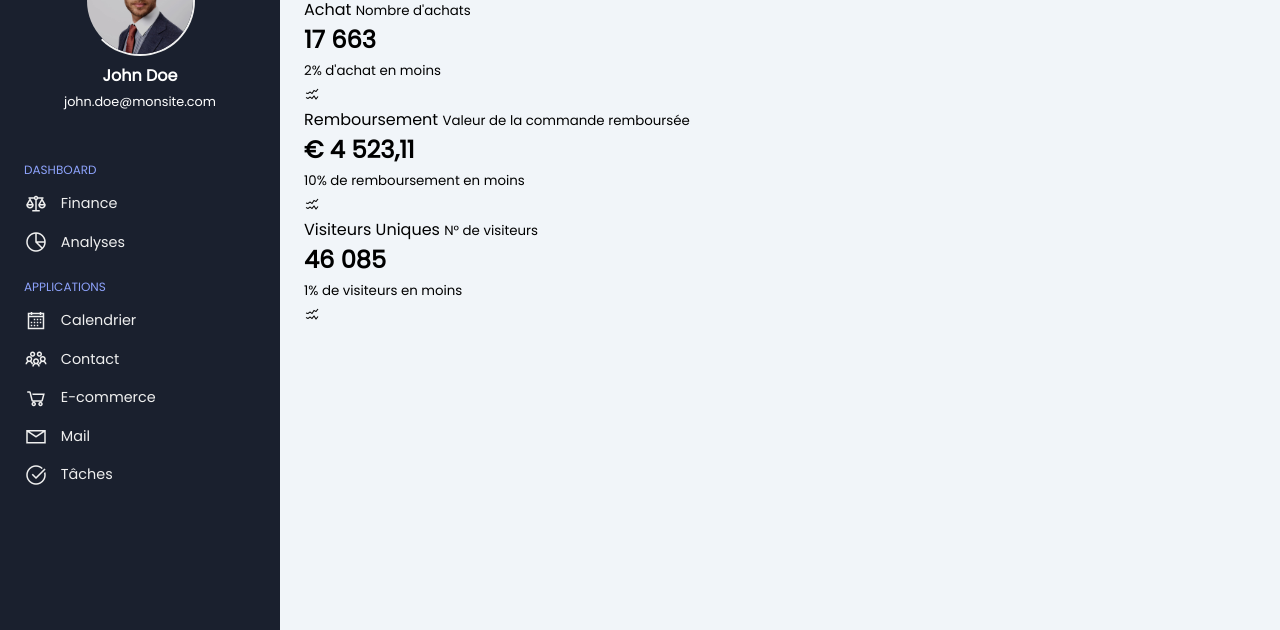
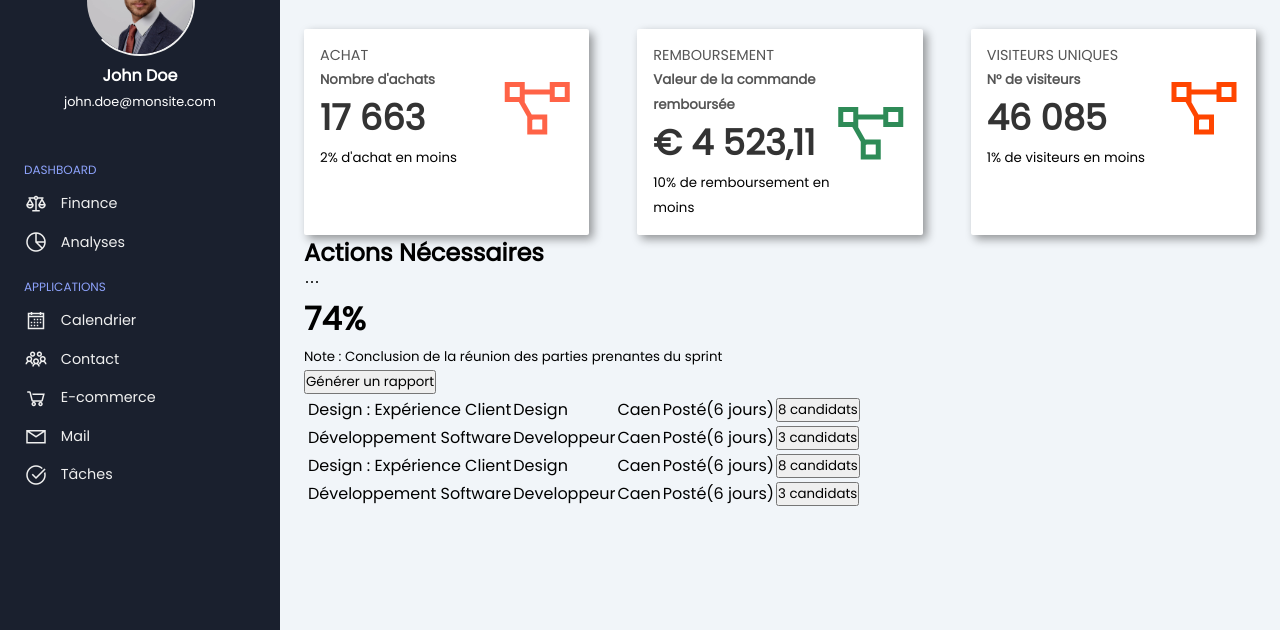
Before and after one commit to jonathan-fv/Admin-Dashboard-Responsive, a plain HTML site: page index.html in a window 1280 px wide. Shown: the part 170-800 px from the top of the page. Drawn offline with nearby package versions, Linux system fonts and the light colour scheme.

Commit message:
add table html

```diff
--- a/css/styles.css
+++ b/css/styles.css
@@ -128,3 +128,46 @@ main{
     font-size: 1.2rem;
     margin-right: .6rem;
 }
+.cards{
+    display: grid;
+    grid-template-columns: repeat(3, 1fr);
+    grid-gap: 3rem;
+    margin-top: 2rem;
+}
+.card-single{
+    background: #fff;
+    padding: 1rem;
+    box-shadow: 4px 4px 10px rgba(0,0,0, .4);
+    border-radius: 2px;
+}
+.card-flex{
+    display: grid;
+    grid-template-columns: 70% auto;
+    align-items: center;
+}
+.card-head span{
+    display: block;
+    text-transform: uppercase;
+    color: #555;
+    font-size: .9rem;
+}
+.card-head small{
+    font-weight: 600;
+    color: #555;
+}
+.card-info h2{
+    font-size: 2.2rem;
+    color: #333;
+}
+.card-chart span{
+    font-size: 5rem;
+}
+.card-chart.success span{
+    color: #2e8b57;
+}
+.card-chart.danger span{
+    color: #ff6347;
+}
+.card-chart.yellow span{
+    color: #ff4500;
+}
--- a/index.html
+++ b/index.html
@@ -103,8 +103,8 @@
                             <h2>17 663</h2>
                             <small>2% d'achat en moins</small>
                         </div>
-                        <div class="card-chart">
-                            <span class="las la-chart-line"></span>
+                        <div class="card-chart danger">
+                            <span class="las la-project-diagram"></span>
                         </div>
                     </div>
                 </div>
@@ -118,8 +118,8 @@
                             <h2>€ 4 523,11</h2>
                             <small>10% de remboursement en moins</small>
                         </div>
-                        <div class="card-chart">
-                            <span class="las la-chart-line"></span>
+                        <div class="card-chart success">
+                            <span class="las la-project-diagram"></span>
                         </div>
                     </div>
                 </div>
@@ -133,10 +133,81 @@
                             <h2>46 085</h2>
                             <small>1% de visiteurs en moins</small>
                         </div>
-                        <div class="card-chart">
-                            <span class="las la-chart-line"></span>
+                        <div class="card-chart yellow">
+                            <span class="las la-project-diagram"></span>
                         </div>
                     </div>
+                </div>
+            </div>
+            <div class="jobs-grid">
+                <div class="analytics-card">
+                    <div class="analytics-head">
+                        <h2>Actions Nécessaires</h2>
+                        <span class="las la-ellipsis-h"></span>
+                    </div>
+                    <div class="analytics-chart">
+                        <div class="chart-circle">
+                            <h1>74%</h1>
+                        </div>
+                        <div class="analytics-note">
+                            <small>Note : Conclusion de la réunion des parties prenantes du sprint</small>
+                        </div>
+                    </div>
+                    <div class="analytics-btn">
+                        <button>Générer un rapport</button>
+                    </div>
+                </div>
+                <div class="jobs">
+                    <table>
+                        <tr>
+                            <td>
+                                <span class="indicator"></span>
+                            </td>
+                            <td>Design : Expérience Client</td>
+                            <td>Design</td>
+                            <td>Caen</td>
+                            <td>Posté(6 jours)</td>
+                            <td>
+                                <button>8 candidats</button>
+                            </td>
+                        </tr>
+                        <tr>
+                            <td>
+                                <span class="indicator"></span>
+                            </td>
+                            <td>Développement Software</td>
+                            <td>Developpeur</td>
+                            <td>Caen</td>
+                            <td>Posté(6 jours)</td>
+                            <td>
+                                <button>3 candidats</button>
+                            </td>
+                        </tr>
+                        <tr>
+                            <td>
+                                <span class="indicator"></span>
+                            </td>
+                            <td>Design : Expérience Client</td>
+                            <td>Design</td>
+                            <td>Caen</td>
+                            <td>Posté(6 jours)</td>
+                            <td>
+                                <button>8 candidats</button>
+                            </td>
+                        </tr>
+                        <tr>
+                            <td>
+                                <span class="indicator"></span>
+                            </td>
+                            <td>Développement Software</td>
+                            <td>Developpeur</td>
+                            <td>Caen</td>
+                            <td>Posté(6 jours)</td>
+                            <td>
+                                <button>3 candidats</button>
+                            </td>
+                        </tr>
+                    </table>
                 </div>
             </div>
         </main>
```
